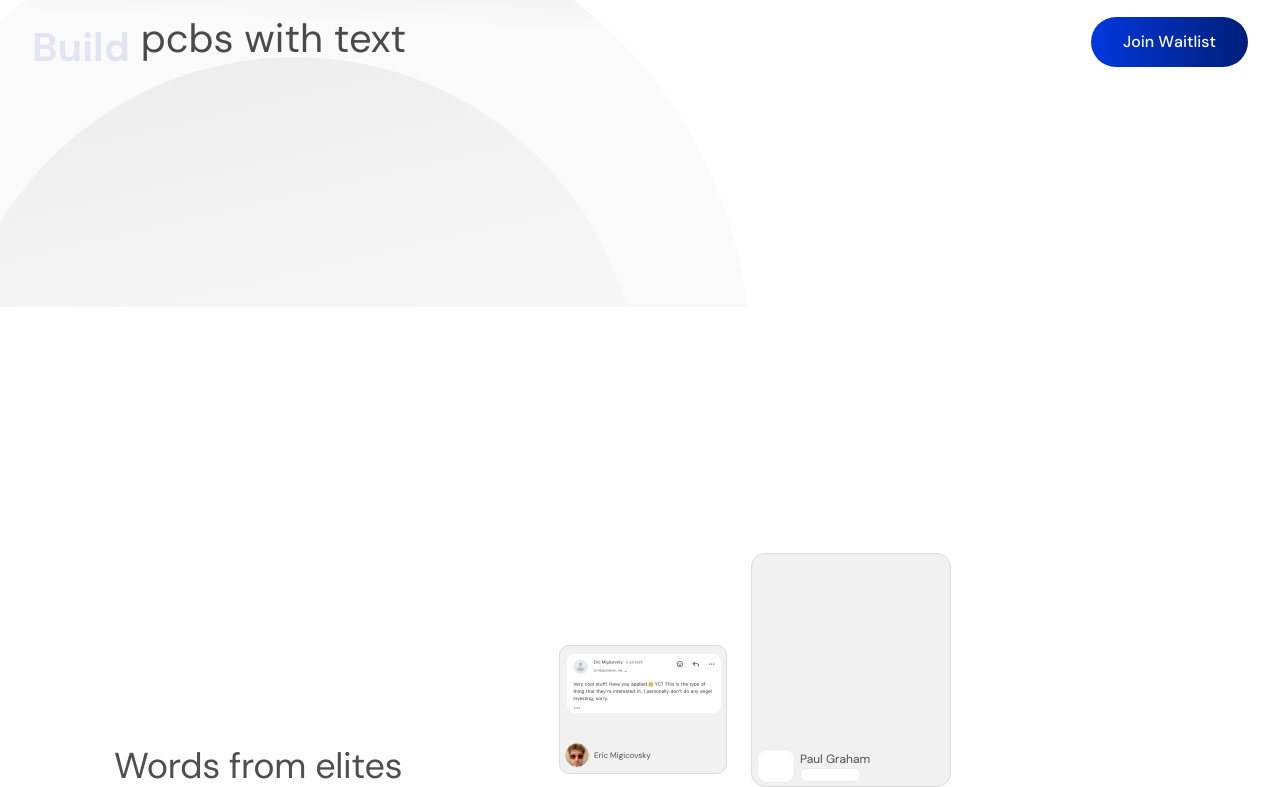
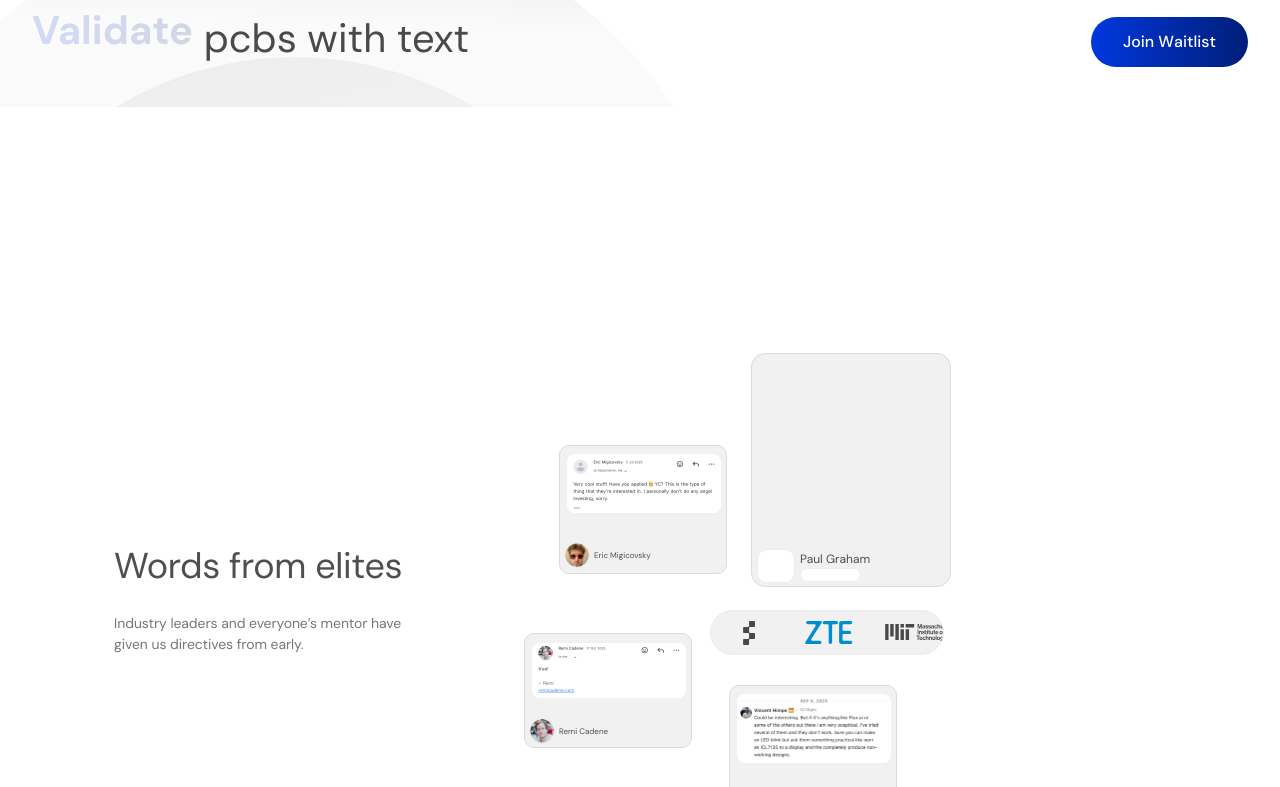
Before and after one commit to BuildPCBs/buildpcbs_web, a Next.js app: page / in a window 1280 px wide. Shown: the part 493-1280 px from the top of the page. Built offline with nearby package versions, Linux system fonts and the light colour scheme.

Commit message:
feat: Shift Elites section up 200px and reduce hover scale to 2x

```diff
--- a/src/components/ElitesTestimonials.tsx
+++ b/src/components/ElitesTestimonials.tsx
@@ -67,7 +67,7 @@ const TestimonialCard: React.FC<TestimonialCardProps> = ({
             initial={{ opacity: 0, y: 20, scale: 1 }}
             whileInView={{ opacity: 1, y: 0 }}
             animate={{
-                scale: isHovered ? 2.5 : 1,
+                scale: isHovered ? 2 : 1,
                 filter: (isAnyHovered && !isHovered) ? "blur(2px) brightness(0.8)" : "none",
             }}
             transition={{
@@ -177,7 +177,7 @@ const ElitesTestimonials = () => {
     const [hoveredCard, setHoveredCard] = useState<string | null>(null);
 
     return (
-        <section className="w-full bg-white relative py-20 px-4 overflow-hidden min-h-[700px]">
+        <section className="w-full bg-white relative py-20 px-4 overflow-hidden min-h-[700px] -mt-[200px]">
             {/* Backdrop Blur Overlay */}
             <AnimatePresence>
                 {hoveredCard && (
@@ -236,7 +236,7 @@ const ElitesTestimonials = () => {
                         initial={{ opacity: 0, y: 20, scale: 1 }}
                         whileInView={{ opacity: 1, y: 0 }}
                         animate={{
-                            scale: hoveredCard === "paul" ? 2.5 : 1,
+                            scale: hoveredCard === "paul" ? 2 : 1,
                             filter: (hoveredCard && hoveredCard !== "paul") ? "blur(2px) brightness(0.8)" : "none",
                         }}
                         transition={{
```
